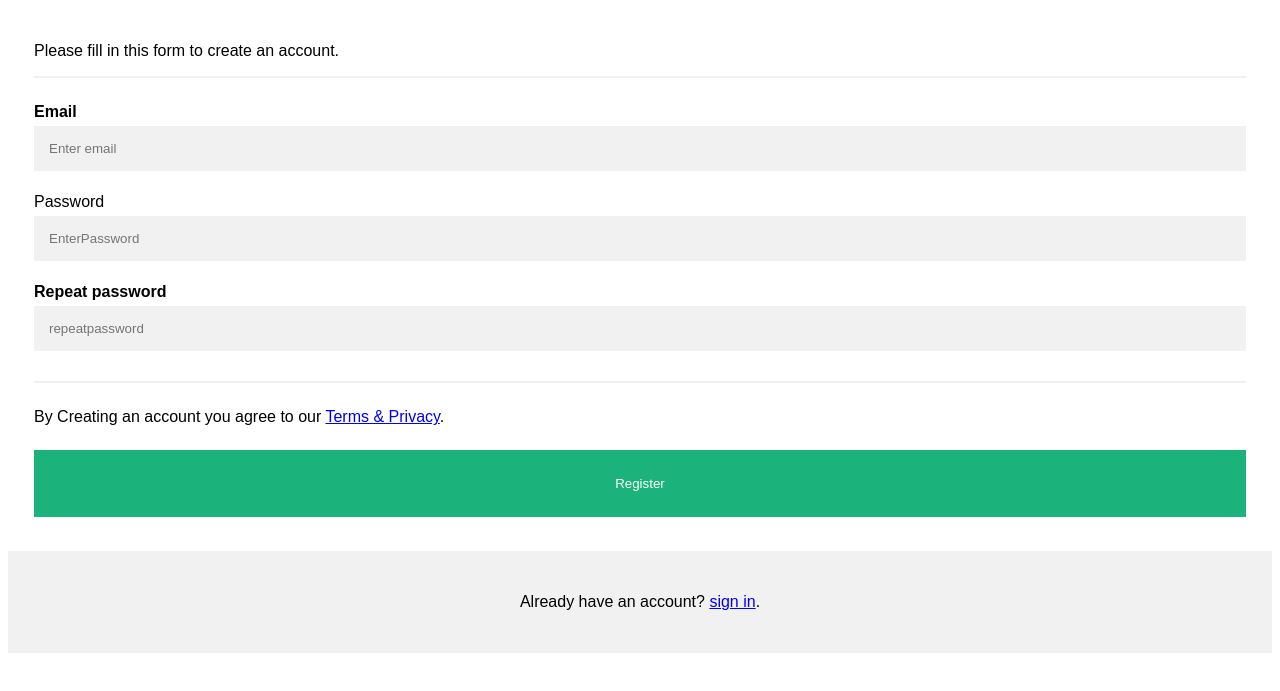
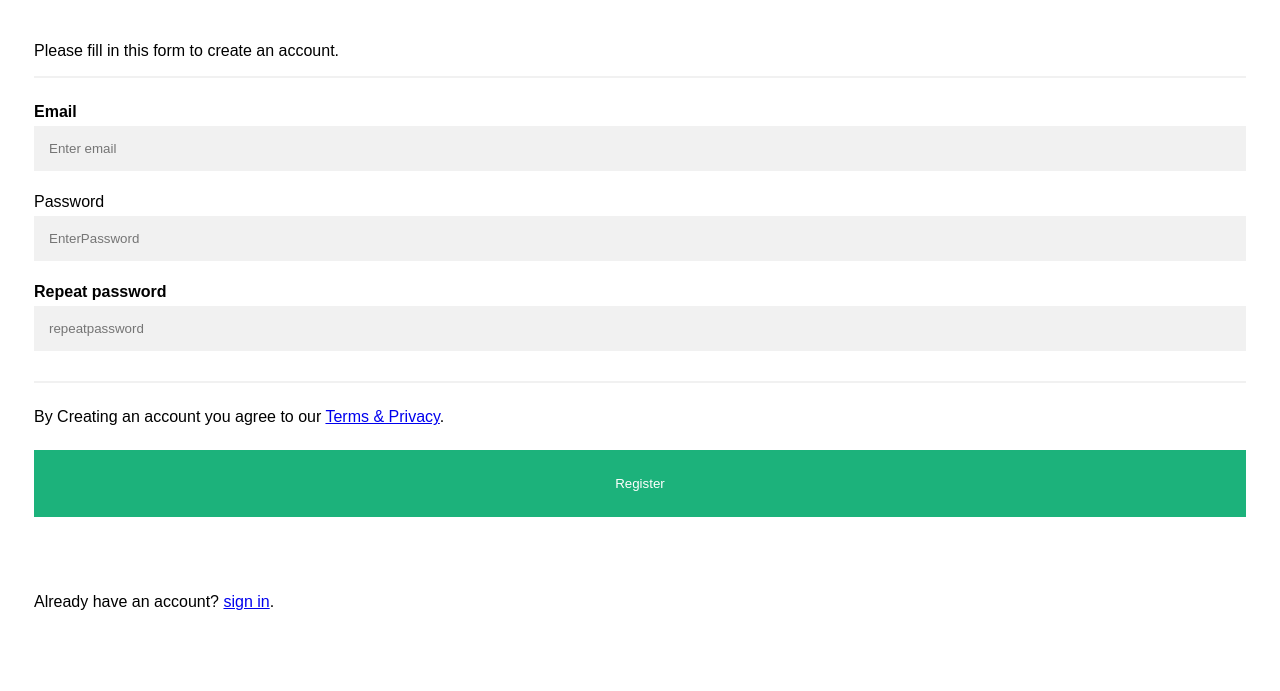
Before and after one commit to 22126827/22126827.github.io, a plain HTML site: page U13_A3/Register.html in a window 1280 px wide. Shown: the part 103-794 px from the top of the page. Drawn offline with Linux system fonts and the light colour scheme.

Commit message:
Update Register.html

```diff
--- a/U13_A3/Register.html
+++ b/U13_A3/Register.html
@@ -106,7 +106,7 @@ color:dodgerpurple;
 }
 
 .signin {
-background-color: #f1f1f1;
+background-color: #7393B3:}
 text-align: center;
 }
 </style>
```
